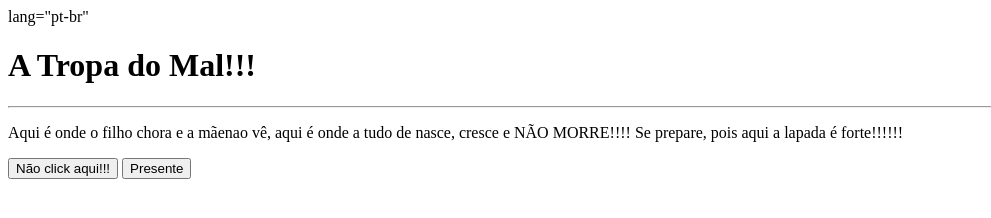
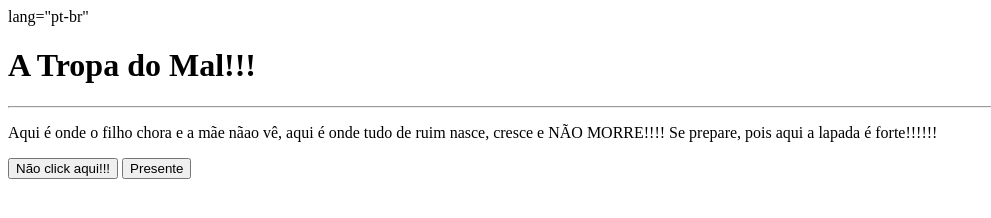
Before and after one commit to Lanzinhoou/Tropa-do-Mal, a plain HTML site: page index.html in a window 1280 px wide. Shown: the whole page, without its empty margins (0-991 px from the left). Drawn offline with Linux system fonts and the light colour scheme.

Commit message:
Update index.html

```diff
--- a/index.html
+++ b/index.html
@@ -10,7 +10,7 @@
 <body>
 <h1>A Tropa do Mal!!!</h1>
 <hr>
-<p>Aqui é onde o filho chora e a mãenao vê, aqui é onde a tudo de nasce, cresce e NÃO MORRE!!!! Se prepare, pois aqui a lapada é forte!!!!!!</p>
+<p>Aqui é onde o filho chora e a mãe nãao vê, aqui é onde tudo de ruim nasce, cresce e NÃO MORRE!!!! Se prepare, pois aqui a lapada é forte!!!!!!</p>
 </body>
 <a href="https://youtu.be/jBwmQMdBpfU?si=QbBdPk4GjjK5bpXe" ><input type="button" value="Não click aqui!!!"></a>
 
```
